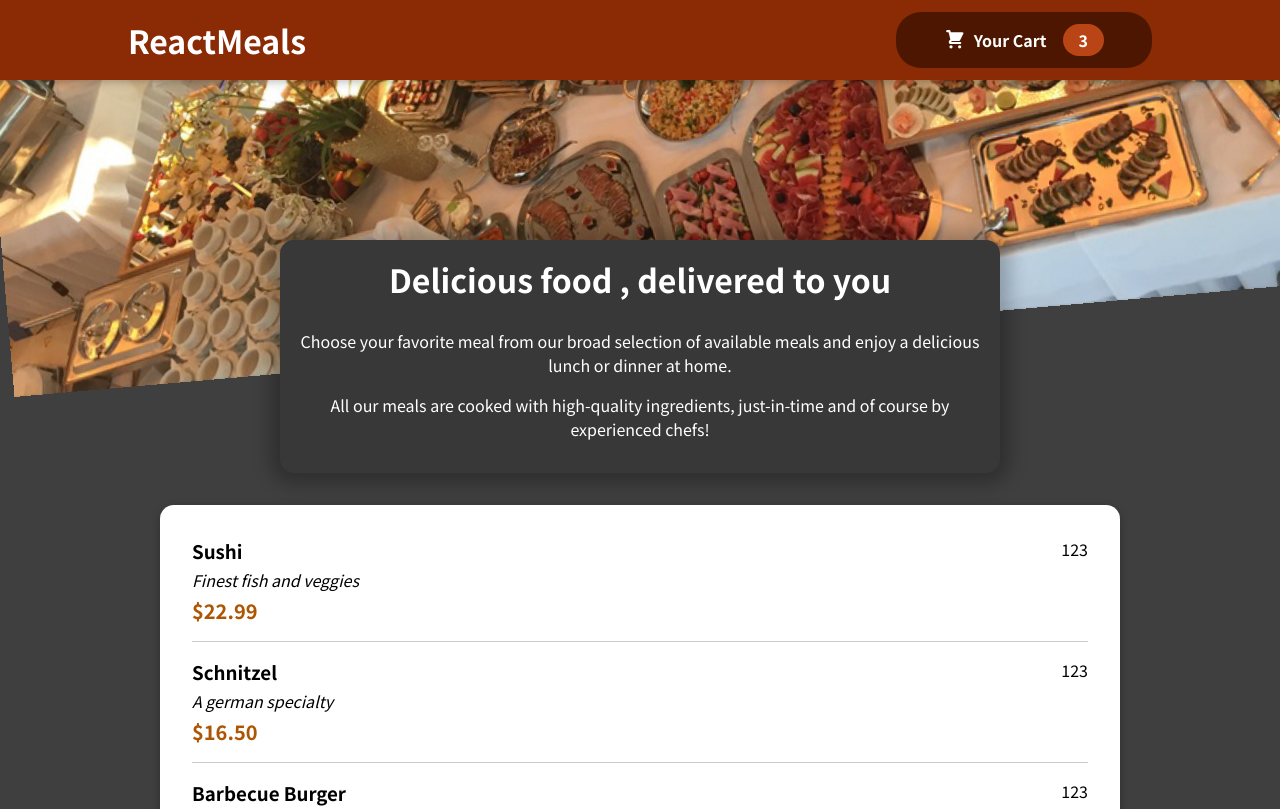
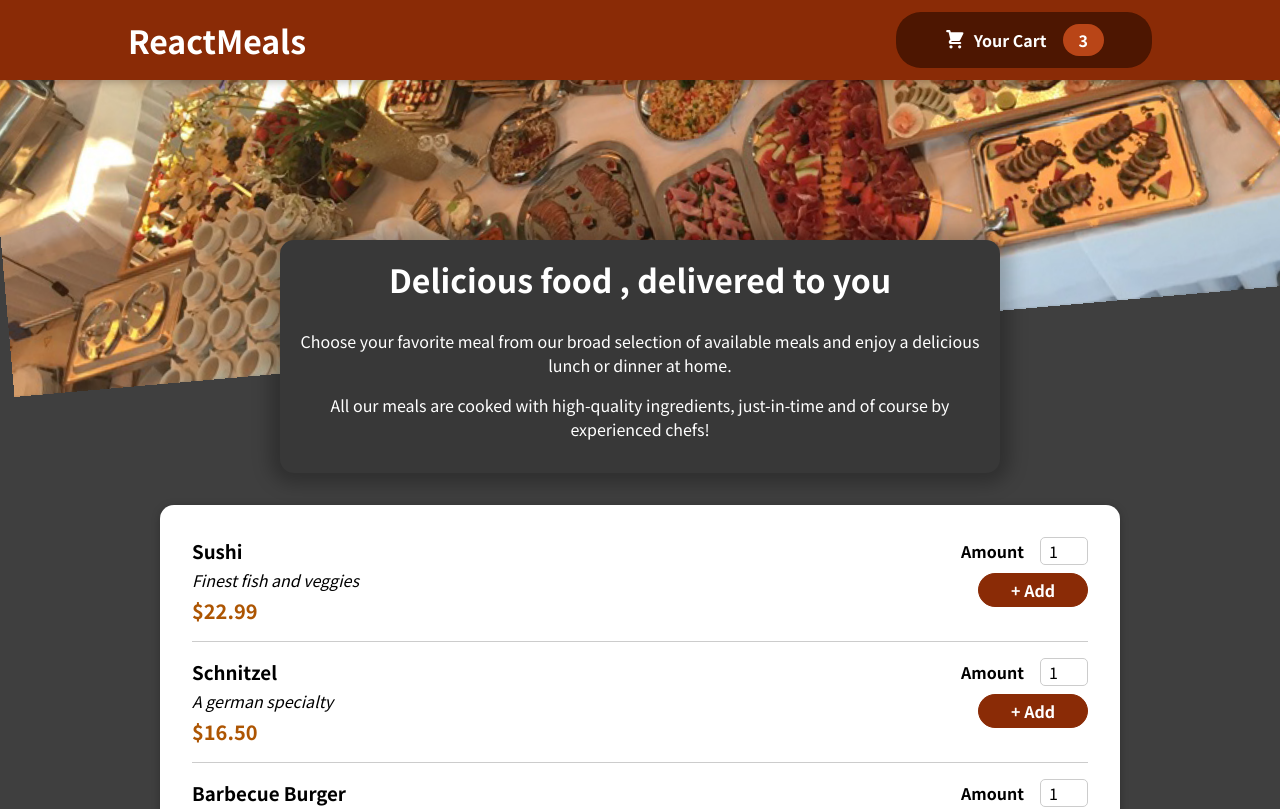
Before and after one commit to Mahedyar/food-order-app, a JavaScript app: page / in a window 1280 px wide. Shown: the top 809 px of the page. Built offline with nearby package versions, Linux system fonts and the light colour scheme.

Commit message:
MealItemForm Added

```diff
--- a/src/components/Meals/MealItem/MealItem.js
+++ b/src/components/Meals/MealItem/MealItem.js
@@ -1,4 +1,6 @@
 import classes from "./MealItem.module.css"
+import MealItemForm from "./MealItemFrom";
+
 const MealItem = (props) => {
     const price = `$${props.price.toFixed(2)}`
   return (
@@ -9,7 +11,7 @@
         <div className={classes.price}>{price}</div>
       </div>
       <div>
-        <span>123</span>
+        <MealItemForm/>
 
       </div>
     </li>
--- /dev/null
+++ b/src/components/Meals/MealItem/MealItemForm.module.css
@@ -0,0 +1,19 @@
+.form {
+    text-align: right;
+}
+
+.form button {
+    font : inherit;
+    cursor: pointer;
+    background-color: #8a2b06;
+    border: 1px solid #8a2b06;
+    color : white ;
+    padding: 0.25rem 2rem;
+    border-radius: 20px;
+    font-weight: bold;
+}
+
+.form button:hover , .form button:active {
+    background-color: #641e03;
+    border-color: #641e03;
+}
--- a/src/components/Meals/MealItem/MealItemFrom.js
+++ b/src/components/Meals/MealItem/MealItemFrom.js
@@ -0,0 +1,24 @@
+import Input from "../../UI/Input";
+import classes from "./MealItemForm.module.css";
+
+const MealItemForm = (props) => {
+  return (
+    <form className={classes.form}>
+      <Input
+        label="Amount"
+        // x={id:"hello"}
+        input={{
+          id: "amount",
+          type: "number",
+          min: "1",
+          max: "5",
+          step: "1",
+          defaultValue: "1",
+        }}
+      />
+      <button>+ Add</button>
+    </form>
+  );
+};
+
+export default MealItemForm;
--- /dev/null
+++ b/src/components/UI/Input.js
@@ -0,0 +1,12 @@
+import classes from "./Input.module.css"
+const Input = (props ) => {
+
+    return (
+        <div className={classes.input}>
+            <label htmlFor={props.input.id}>{props.label}</label>
+            <input {...props.input}/>
+        </div>
+    )
+}
+
+export default Input
--- /dev/null
+++ b/src/components/UI/Input.module.css
@@ -0,0 +1,18 @@
+.input {
+    display: flex;
+    align-items: center;
+    margin-bottom: 0.5rem;
+}
+
+.input label {
+    font-weight: bold;
+    margin-right: 1rem;
+}
+
+.input input {
+    width: 3rem;
+    border-radius: 5px;
+    border : 1px solid #ccc ;
+    font : inherit ;
+    padding-left: 0.5rem;
+}
```
Also changed, not shown: 1 other file (tests, documents, lock files or other folders).
